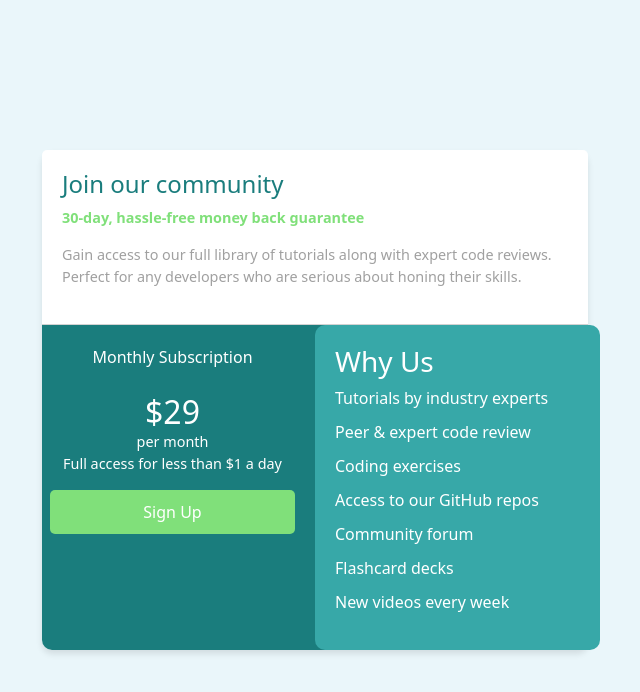
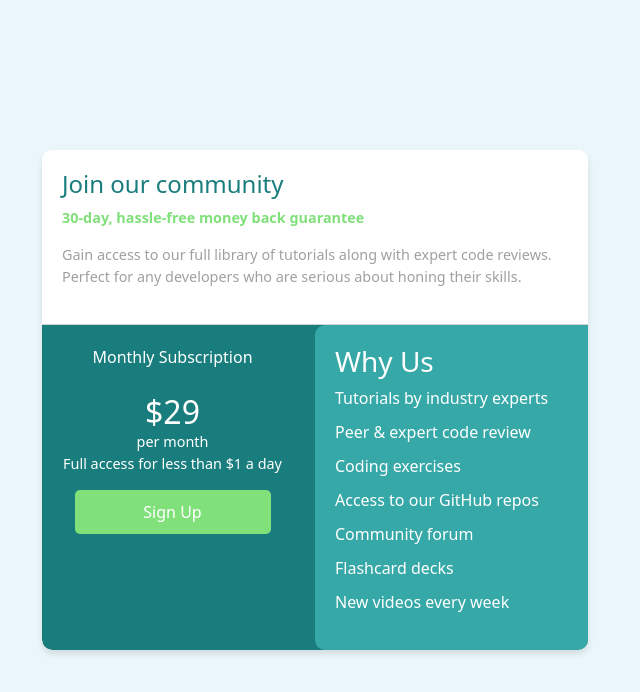
Before and after one commit to Nouran002/Single-price-grid-component, a plain HTML site: page index.html in a window 1280 px wide. Shown: the whole page, without its empty margins (325-965 px from the left). Drawn offline with nearby package versions, Linux system fonts and the light colour scheme.

Commit message:
Initial commit

```diff
--- a/index.html
+++ b/index.html
@@ -22,6 +22,7 @@
             border: none;
             border-radius: 10px;
             box-shadow: 0 4px 6px rgba(0, 0, 0, 0.1);
+            overflow: hidden;
         }
         .card-header {
             background-color: #ffffff;
@@ -59,9 +60,9 @@
             background-color: #80e07a;
             border: none;
             color: #ffffff;
-            padding: 10px 20px;
+            padding: 10px 15px;
             border-radius: 5px;
-            width: 100%;
+            width: 80%;
         }
         .features{
             background-color: #37a8a8;
```
